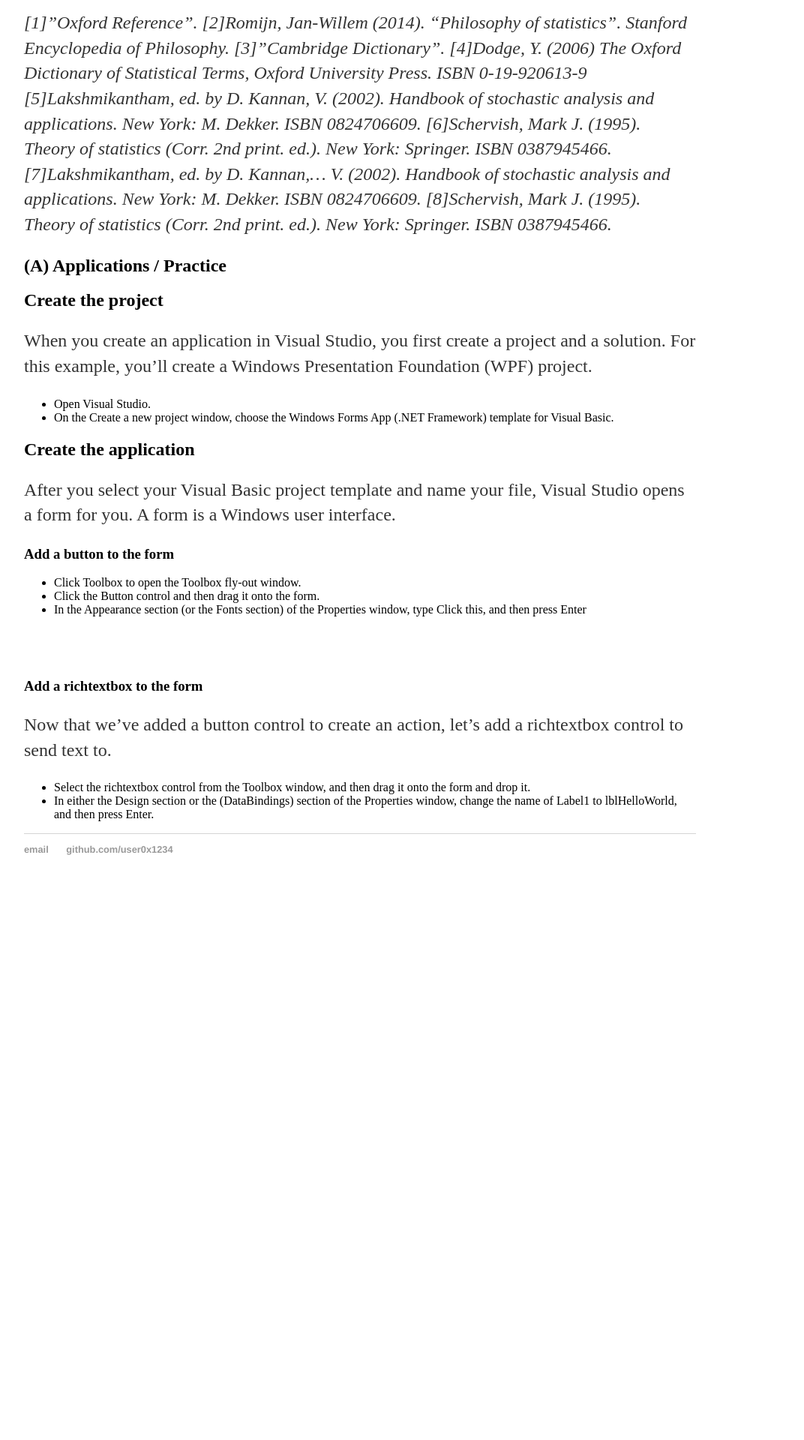
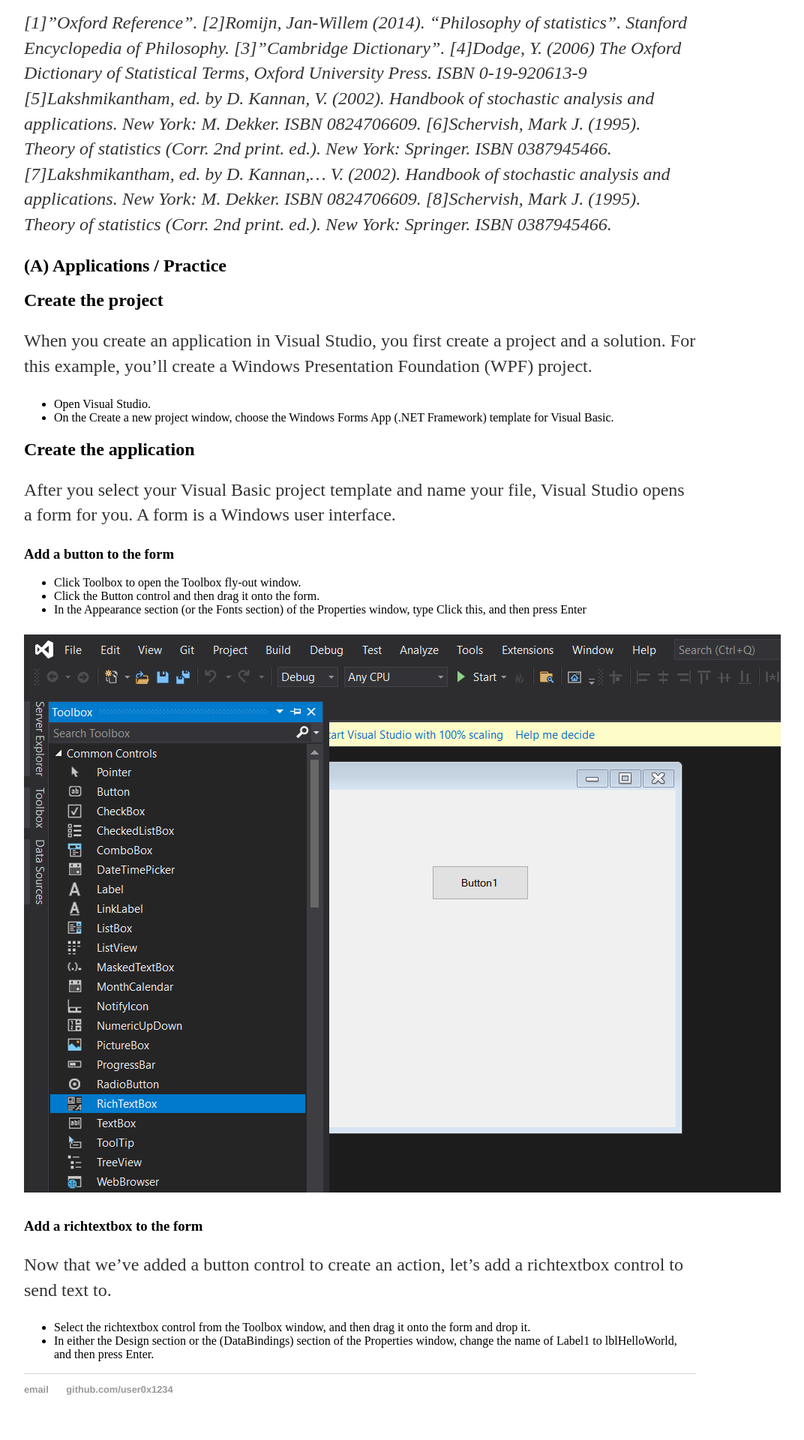
Before and after one commit to user0x1234/user0x1234.github.io, a Jekyll site: the page built from _posts/2021-09-25-HomeWork1.md, in a window 1280 px wide. Shown: the part 1810-3730 px from the top of the page at 75% size, without its empty margins (160-1232 px from the left). Built offline with Jekyll 4.4.1, drawn with Linux system fonts in a browser that asks for light colours; before the commit the page ends 3010 px from its top, so only the background shows below that.

Commit message:
Update 2021-09-25-HomeWork1.md

```diff
--- a/_posts/2021-09-25-HomeWork1.md
+++ b/_posts/2021-09-25-HomeWork1.md
@@ -53,7 +53,7 @@
 -  Click the Button control and then drag it onto the form.
 -  In the Appearance section (or the Fonts section) of the Properties window, type Click this, and then press Enter
 
-![](images/button.png)
+![](/images/button.png)
 
 ### Add a richtextbox to the form
 
```
